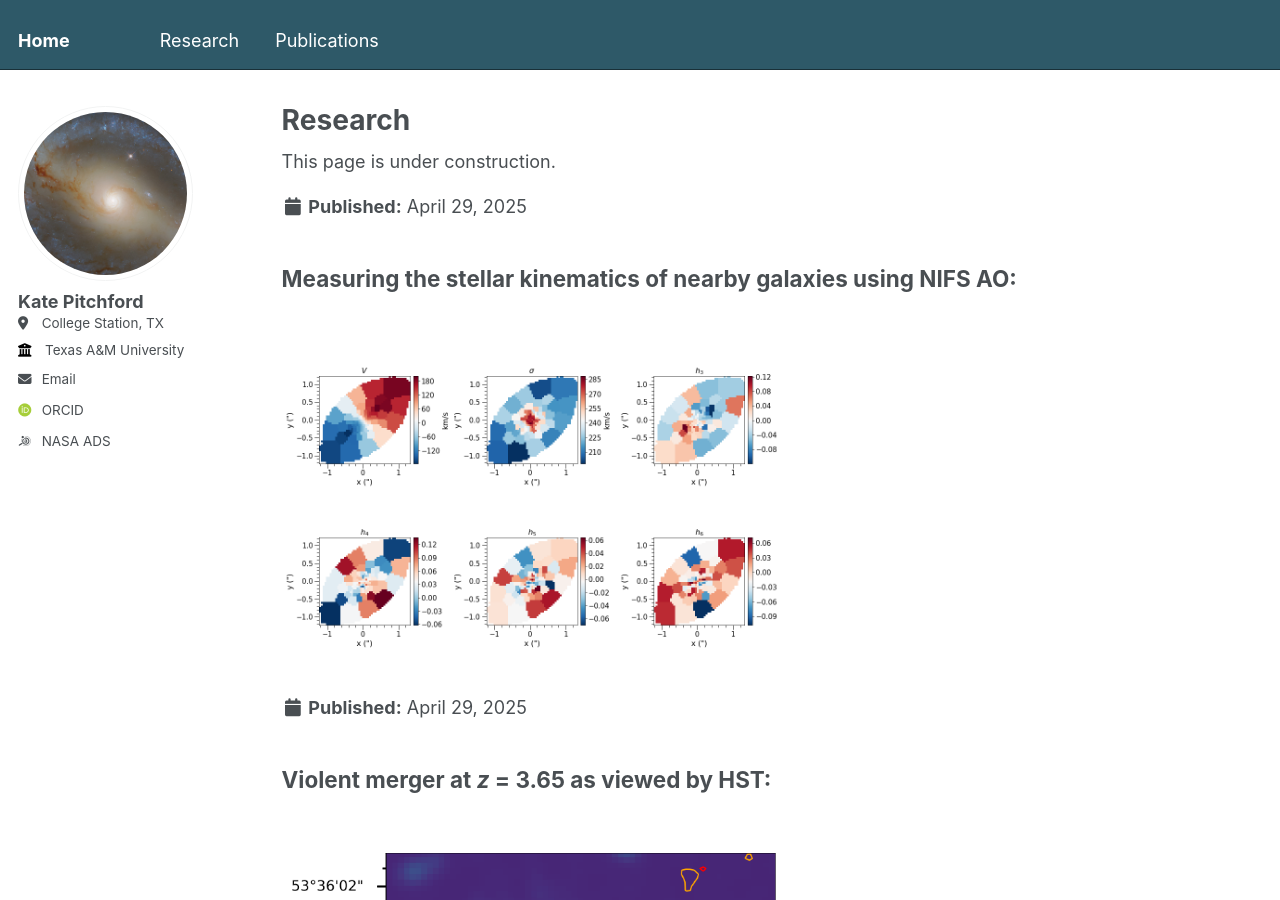
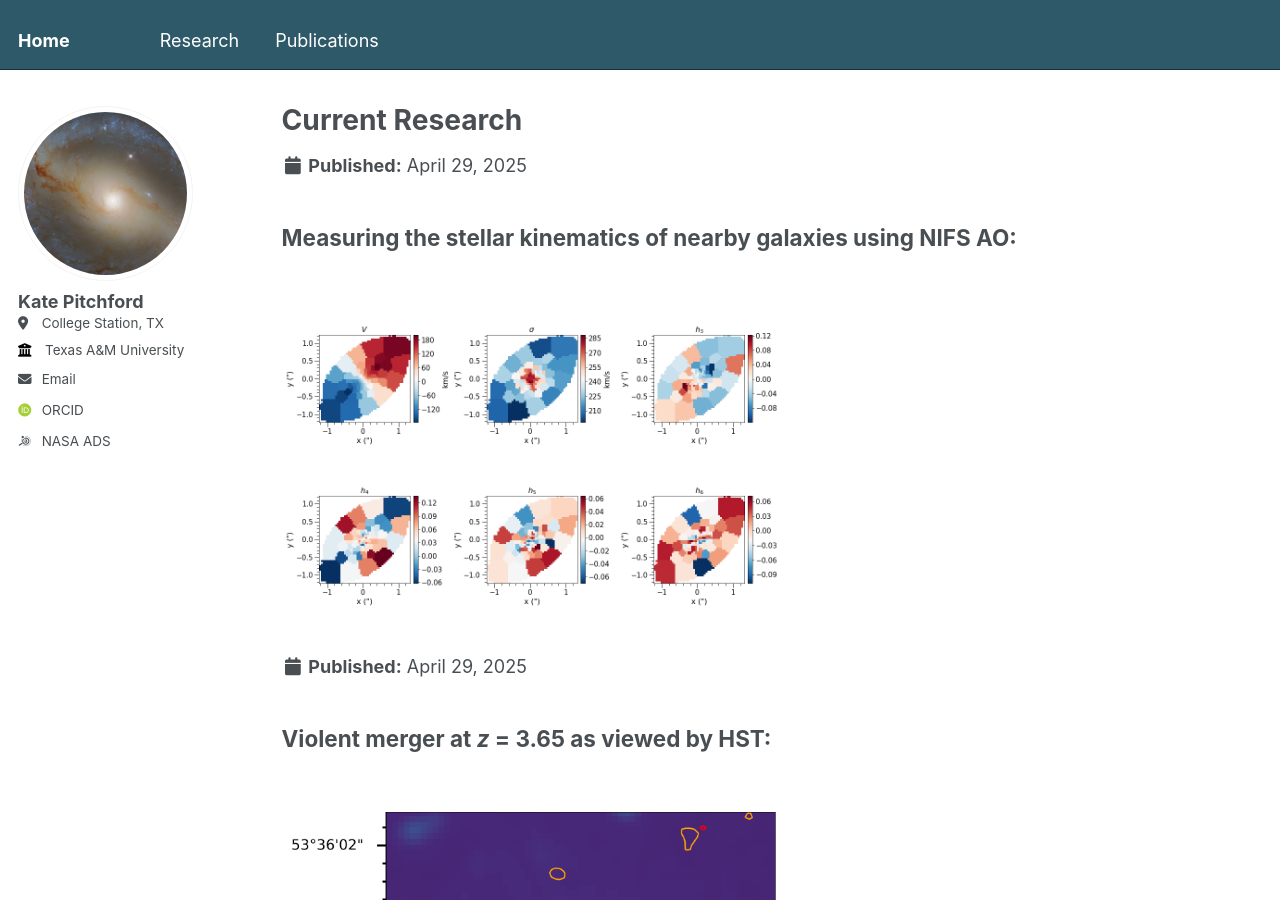
Before and after one commit to lkpitchford/lkpitchford.github.io, a Jekyll site: the page built from _pages/research.html, in a window 1280 px wide and 900 px high. Built offline with Jekyll 4.4.1, drawn with Linux system fonts in a browser that asks for light colours; some web fonts are replaced.

Commit message:
Update research.html

```diff
--- a/_pages/research.html
+++ b/_pages/research.html
@@ -1,12 +1,12 @@
 ---
 layout: archive
-title: "Research"
+title: "Current Research"
 permalink: /research/
 author_profile: true
 ---
 
 {% include base_path %}
-This page is under construction.
+
 
 {% for post in site.research %}
   {% include archive-single-research.html %}
```
